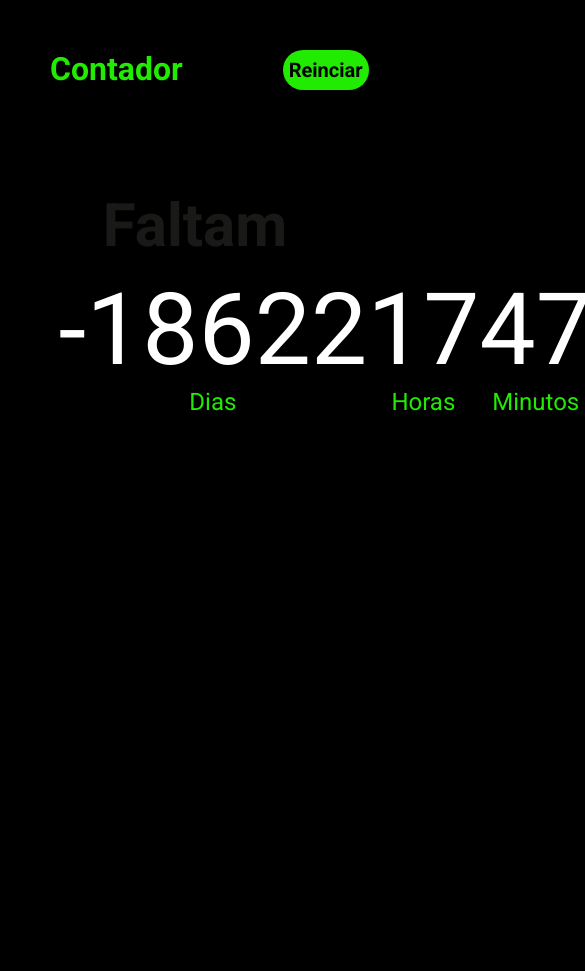
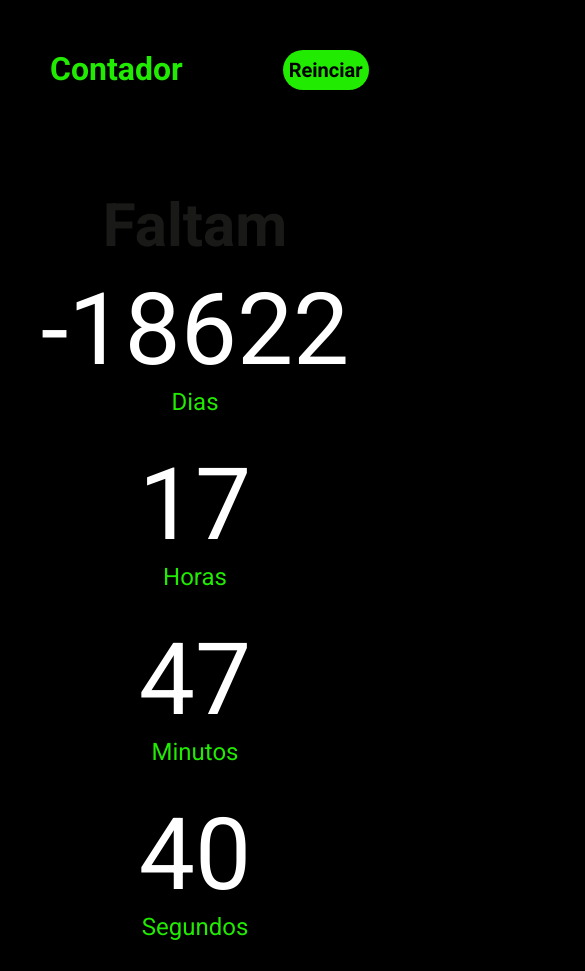
Before and after one commit to BrunoBatalha/Contador, a plain HTML site: page contador.html in a window 390 px wide. Shown: the top 971 px of the page, 585 px wide, since content can reach past the window. Before the commit the page ends 844 px from the top, so only its background shows below. Drawn offline with Linux system fonts and the light colour scheme.

Commit message:
fix responsive

```diff
--- a/css/style.css
+++ b/css/style.css
@@ -103,9 +103,18 @@ h2 {
 .tempo {
     display: flex;
     justify-content: space-around;
-    width: 70%;
+    width: 100%;
     max-width: 900px;
     /* background-color: red; */
+}
+
+@media only screen and (max-width: 600px) {
+    .tempo {
+        flex-direction: column;
+    }
+    .tempo div {
+        margin-bottom: 30px;
+    }
 }
 
 .tempo>div {
```
